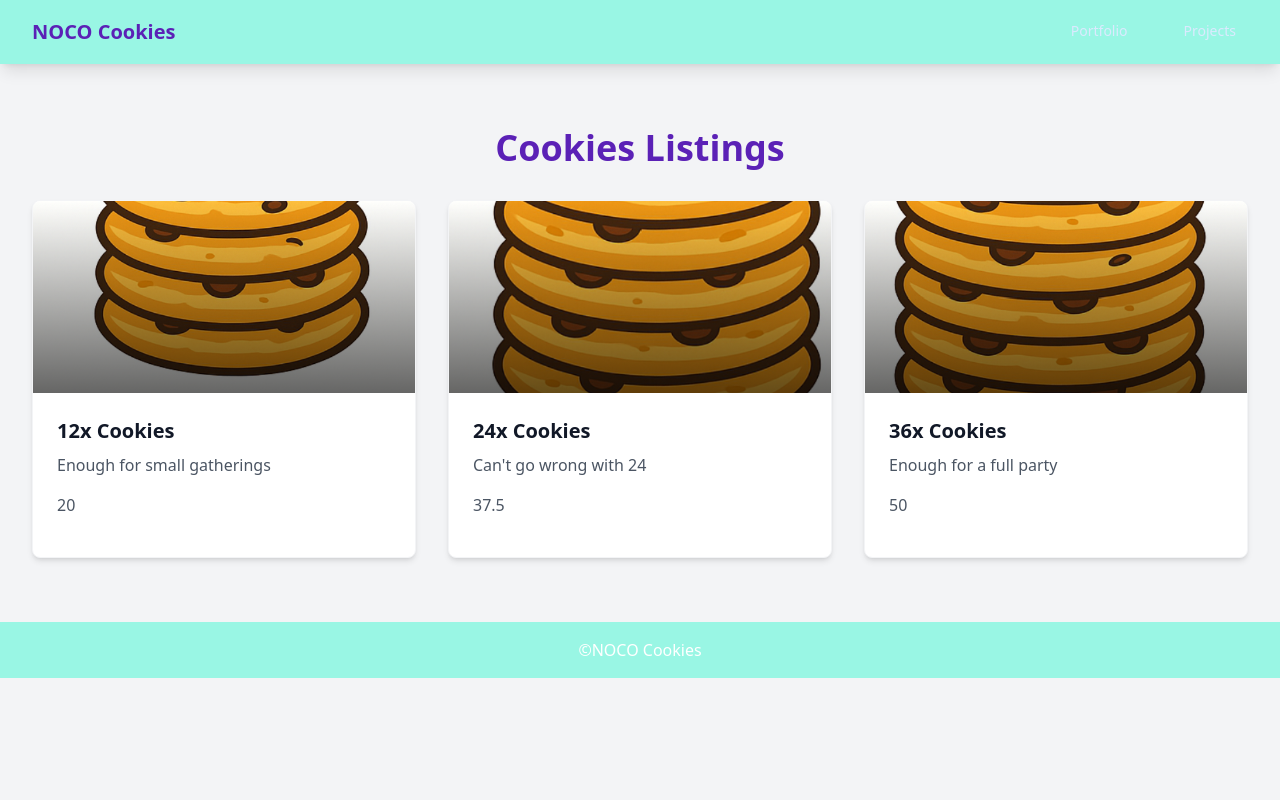
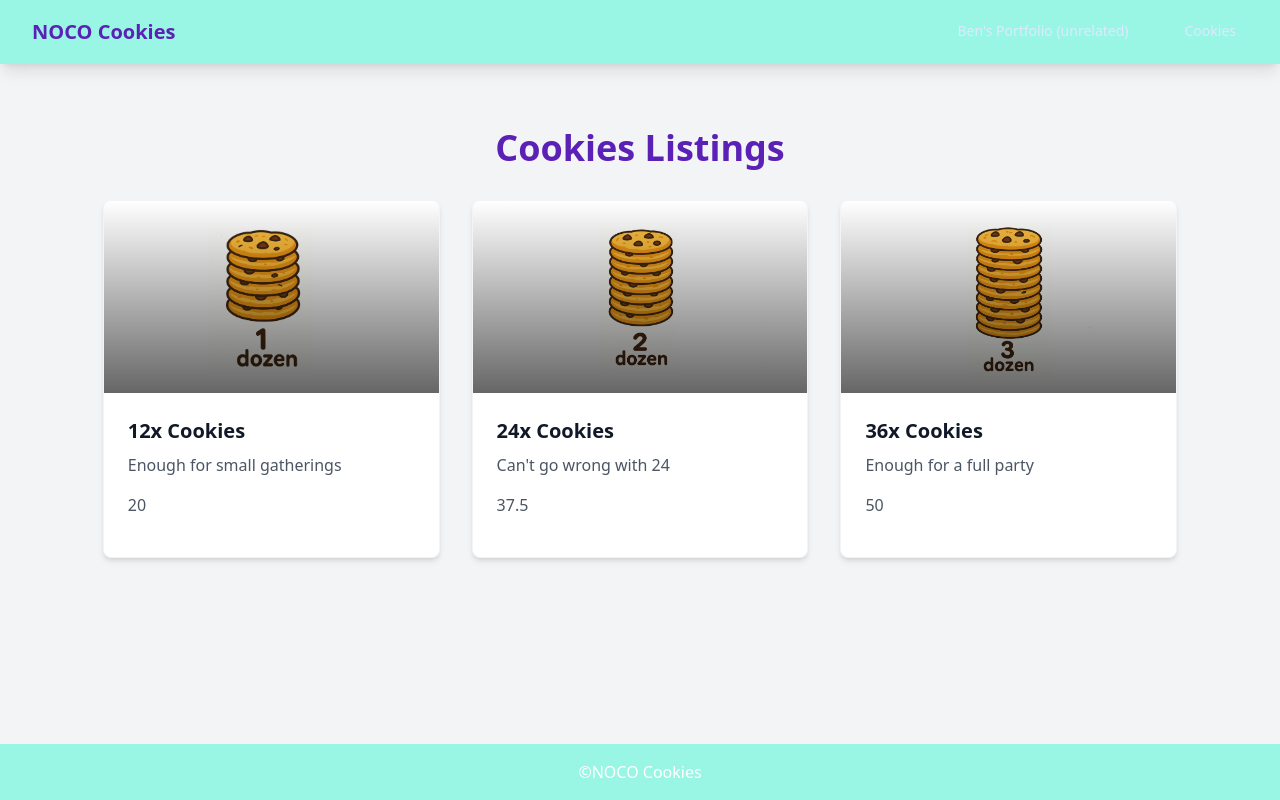
Before and after one commit to b5050d/portfolio, a Flask app: page /cookies in a window 1280 px wide. Run offline with Flask 3, Linux system fonts and the light colour scheme; some libraries are stand-ins or nearby versions.

Commit message:
Fixed some of the formatting of the cookie page, image sizes, and the footer now locks to the bottom of the page

```diff
--- a/app.py
+++ b/app.py
@@ -5,6 +5,7 @@ from flask import (
     make_response,
     render_template_string,
     # session,
+    jsonify,
 )
 
 import os
@@ -16,6 +17,8 @@ from work_experiences import work_experiences
 from cookies_objects import cookies
 
 from dotenv import load_dotenv
+
+import stripe
 
 load_dotenv("/home/b5050d/secrets/myapp.env")
 
@@ -46,7 +49,7 @@ def project_page(project_id):
 
 
 #################################################################
-# On Call wCookies
+# On Call Cookies
 #################################################################
 
 
@@ -60,6 +63,28 @@ def cookies_home():
 def cookie(cookie_id):
     cookie = cookies[cookie_id]
     return render_template("cookie_page.html", cookie=cookie)
+
+
+@app.route("/checkout", methods=["POST"])
+def checkout():
+    session = stripe.checkout.Session.create(
+        payment_method_types=["card"],
+        line_items=[
+            {
+                "name": "Cookie",
+                "description": "Cookie",
+                "images": ["https://via.placeholder.com/150"],
+                "amount": 2000,
+                "currency": "usd",
+                "quantity": 1,
+            }
+        ],
+        mode="payment",
+        success_url="http://localhost:5000/success",
+        cancel_url="http://localhost:5000/cancel",
+    )
+    return jsonify({"id": session.id})
+    # return render_template("checkout.html", session=session)
 
 
 #################################################################
--- a/requirements.txt
+++ b/requirements.txt
@@ -1,3 +1,4 @@
 Flask==3.0.0
 gunicorn==23.0.0
 python_dotenv==1.1.0
+stripe==4.10.0
--- a/templates/base.html
+++ b/templates/base.html
@@ -6,7 +6,7 @@
     <title>{% block title %}Portfolio - Ben Dyer{% endblock %}</title>
     <script src="https://cdn.tailwindcss.com"></script>
 </head>
-<body class="bg-gray-100">
+<body class="bg-gray-100 min-h-screen flex flex-col">
     <header class="bg-slate-900 shadow-lg">
         <div class="max-w-7xl mx-auto px-4 sm:px-6 lg:px-8">
             <div class="flex justify-between h-16">
@@ -55,7 +55,7 @@
         {% block content %}{% endblock %}
     </main>
 
-    <footer class="bg-gray-800 text-white">
+    <footer class="bg-gray-800 text-white mt-auto">
         <div class="max-w-7xl mx-auto py-4 px-4">
             <p class="text-center">&copy; 2025 Portfolio - Ben Dyer</p>
         </div>
--- a/templates/cookies_base.html
+++ b/templates/cookies_base.html
@@ -6,7 +6,7 @@
     <title>{% block title %}NOCO Cookies{% endblock %}</title>
     <script src="https://cdn.tailwindcss.com"></script>
 </head>
-<body class="bg-gray-100">
+<body class="bg-gray-100 min-h-screen flex flex-col">
     <header class="bg-teal-200 shadow-lg">
         <div class="max-w-7xl mx-auto px-4 sm:px-6 lg:px-8">
             <div class="flex justify-between h-16">
@@ -15,10 +15,10 @@
                 </div>
                 <div class="hidden md:flex items-center space-x-8">
                     <a href="{{ url_for('home') }}" class="px-3 py-2 text-sm font-medium text-blue-100 hover:text-white transition-colors border-b-2 border-transparent hover:border-white">
-                        Portfolio
+                        Ben's Portfolio (unrelated)
                     </a>
-                    <a href="{{ url_for('projects') }}" class="px-3 py-2 text-sm font-medium text-blue-100 hover:text-white transition-colors border-b-2 border-transparent hover:border-white">
-                        Projects
+                    <a href="{{ url_for('cookies_home') }}" class="px-3 py-2 text-sm font-medium text-blue-100 hover:text-white transition-colors border-b-2 border-transparent hover:border-white">
+                        Cookies
                     </a>
                 </div>
                 <!-- Mobile menu button -->
@@ -55,7 +55,7 @@
         {% block content %}{% endblock %}
     </main>
 
-    <footer class="bg-teal-200 text-white">
+    <footer class="bg-teal-200 text-white mt-auto">
         <div class="max-w-7xl mx-auto py-4 px-4">
             <p class="text-center">&copy;NOCO Cookies</p>
         </div>
```
Also changed, not shown: static/cookies_12.png, static/cookies_24.png, static/cookies_36.png.
